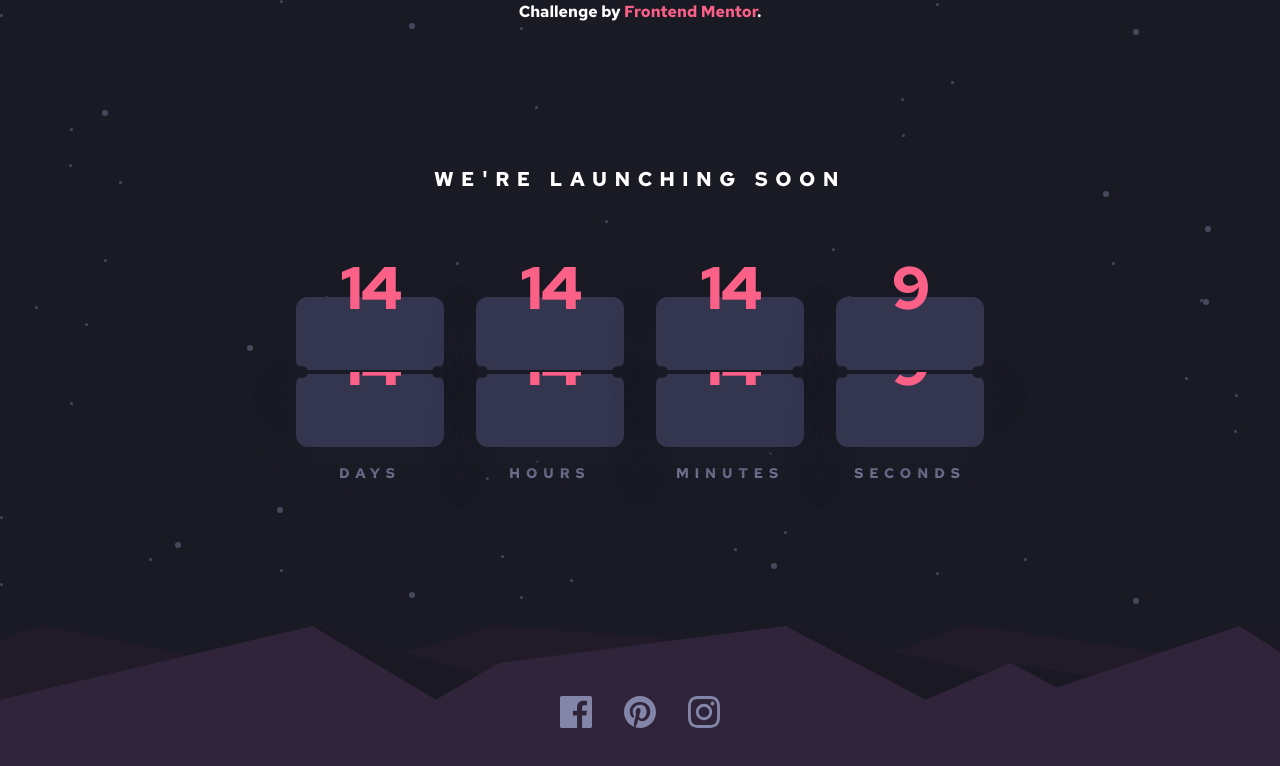
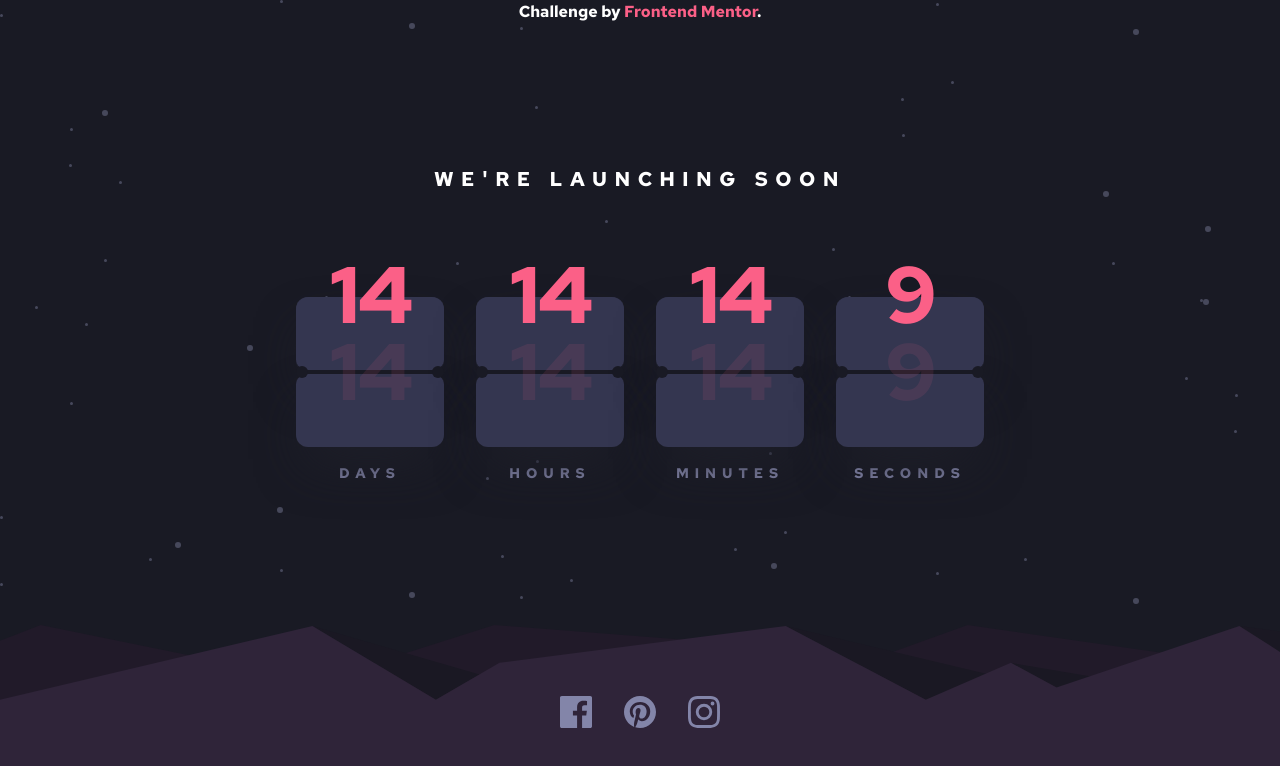
Before and after one commit to MartinPettersen/frontendmentor_challenge_Launch_countdown_timer, a Next.js app: page / in a window 1280 px wide. Shown: the top 766 px of the page. Built offline with nearby package versions, Linux system fonts and the light colour scheme; what @xpd/tailwind-3dtransforms, tailwindcss-animated would draw is missing.

Commit message:
fix sizing letters clock

```diff
--- a/app/components/Container/(flip)/BackCards.tsx
+++ b/app/components/Container/(flip)/BackCards.tsx
@@ -5,13 +5,11 @@ type Props = {
 };
 
 const BackCards = ({ time }: Props) => (
-    <div>
-      <div className="rounded-md sm:rounded-xl flex flex-col items-end bg-[hsl(237,20%,21%)] justify-center  w-[70px] h-[32px] sm:w-[148px] sm:h-[75px] shadow-2xl shadow-[hsl(235,_16%,_14%)] ">
-        <div className="h-[50%] w-full " />
-        <div className="h-[50%] w-full  flex items-start justify-center">
+    <div className="flex flex-col">
+        <div className="h-[100%] w-full z-1 fixed opacity-10 flex items-center justify-center">
           {time}
         </div>
-      </div>
+      <div className="rounded-md sm:rounded-xl flex flex-col items-end bg-[hsl(237,20%,21%)] justify-center  w-[70px] h-[32px] sm:w-[148px] sm:h-[75px] shadow-2xl shadow-[hsl(235,_16%,_14%)] " />
       <div className="rounded-md border-t-2 border-[hsl(234,_17%,_12%)] sm:rounded-xl flex items-center bg-[hsl(237,21%,26%)] justify-center  w-[70px] h-[32px] sm:w-[148px] sm:h-[75px] shadow-2xl shadow-[hsl(235,_16%,_14%)]" />
     </div>
   );
--- a/app/components/Container/(flip)/FlipMechanic.tsx
+++ b/app/components/Container/(flip)/FlipMechanic.tsx
@@ -21,7 +21,7 @@ const FlipMechanic = ({flip, time}: Props) => (
                 flip ? "block transform rotate-x-180 flex flex-col" : "hidden "
               } w-[70px] h-[32px] sm:w-[148px] sm:h-[75px]`}
             >
-              <div className="h-[30%] w-full  flex items-end justify-center">
+              <div className="h-[100%] w-full  flex items-end pb-[2px] sm:pb-4 justify-center">
                 {time}
               </div>
               <div className="h-[70%] w-full " />
@@ -32,7 +32,7 @@ const FlipMechanic = ({flip, time}: Props) => (
               } flex flex-col w-[70px] h-[32px] sm:w-[148px] sm:h-[75px]`}
             >
               <div className="h-[50%] w-full " />
-              <div className="h-[50%] w-full flex items-start justify-center">
+              <div className="h-[50%] w-full  pt-9 flex items-center justify-center">
                 {time}
               </div>
             </div>
--- a/app/components/Container/Timer.tsx
+++ b/app/components/Container/Timer.tsx
@@ -22,7 +22,7 @@ const Timer = ({ label, time, flipp }: Prop) => {
 
   return (
     <div className="flex flex-col items-center gap-2 sm:gap-4 ">
-      <div className="flex text-[36px] tracking-[-1.08px] sm:tracking-[-2.4px] sm:text-6xl text-[hsl(345,_95%,_68%)]  flex-col items-center justify-center transform w-[70px] h-[71px] sm:w-[148px] sm:h-[150px]">
+      <div className="flex text-[36px] tracking-[-1.08px] sm:tracking-[-2.4px] sm:text-[80px] text-[hsl(345,_95%,_68%)]  flex-col items-center justify-center transform w-[70px] h-[71px] sm:w-[148px] sm:h-[150px]">
         <FlipMechanic time={timeTemp} flip={flip} />
         <BackCards time={timeTemp} />
         <div className="z-10 fixed flex w-full justify-between">
```
